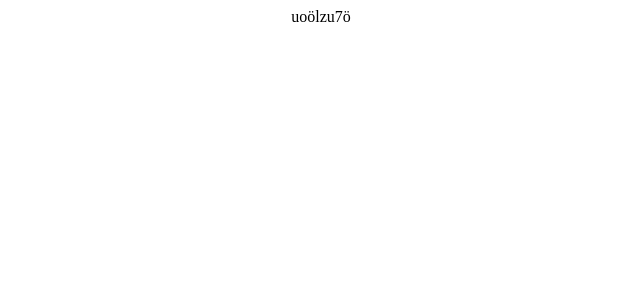
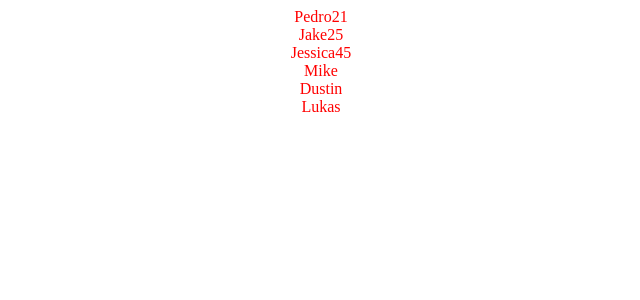
Before and after one commit to Radchenko87dmytro/social_media_website_app, a React (Create React App) app: page / in a window 1280 px wide. Shown: the top 300 px of the page, without its empty margins (319-959 px from the left). Built offline with nearby package versions, Linux system fonts and the light colour scheme.

Commit message:
Making a users list and rendering with .map() method

```diff
--- a/src/App.js
+++ b/src/App.js
@@ -1,11 +1,63 @@
-import './App.css';
+import styles from './App.module.css';
+import User from './User';
+
 
 function App() {
+
+  const names = [
+    {name: "Pedro", age: 21},
+    {name: "Jake", age: 25},
+    {name: "Jessica", age: 45},
+    {name: "Mike", age: undefined},
+    {name: "Dustin", age: undefined},
+    {name: "Lukas", age: undefined},
+    ]
+
+
   return (
-    <div className="App">
-      uoölzu7ö
+    <div className={styles.App1}>
+      {names.map((user, key)=>{
+          return (
+            <div>
+              <User name={user.name}
+                    age={user.age}/>
+            </div>
+          )
+
+
+      })}
+
+
+      <br></br>
+      <br></br>
+      <br></br>
+      <br></br>
+
+
+
+      {/* <Job sarary={900} position="Senior SDE" company="Amazon"/>
+      <Job sarary={1200} position="Junior SDE" company="Google"/>
+      <Job sarary={1000} position="Project Manager" company="Netflix"/> */}
     </div>
+
+
   );
 }
 
+
+
+
+
+
+// const Job = (props) => {
+//   return(
+//     <div>
+//       <div>{props.sarary}</div>
+//       <div>{props.position}</div>
+//       <div>{props.company}</div>
+//     </div>
+//   )
+
+// }
+
 export default App;
--- a/src/App.css
+++ b/src/App.module.css
@@ -36,3 +36,10 @@
     transform: rotate(360deg);
   }
 }
+
+
+
+.App1{
+  color: red;
+  text-align: center;
+}
--- /dev/null
+++ b/src/User.js
@@ -0,0 +1,12 @@
+import React from 'react';
+
+const User = (props) => {
+    return (
+    <div>
+      <div>{props.name}{props.age}</div>
+    </div>
+
+    );
+};
+
+export default User;
```
